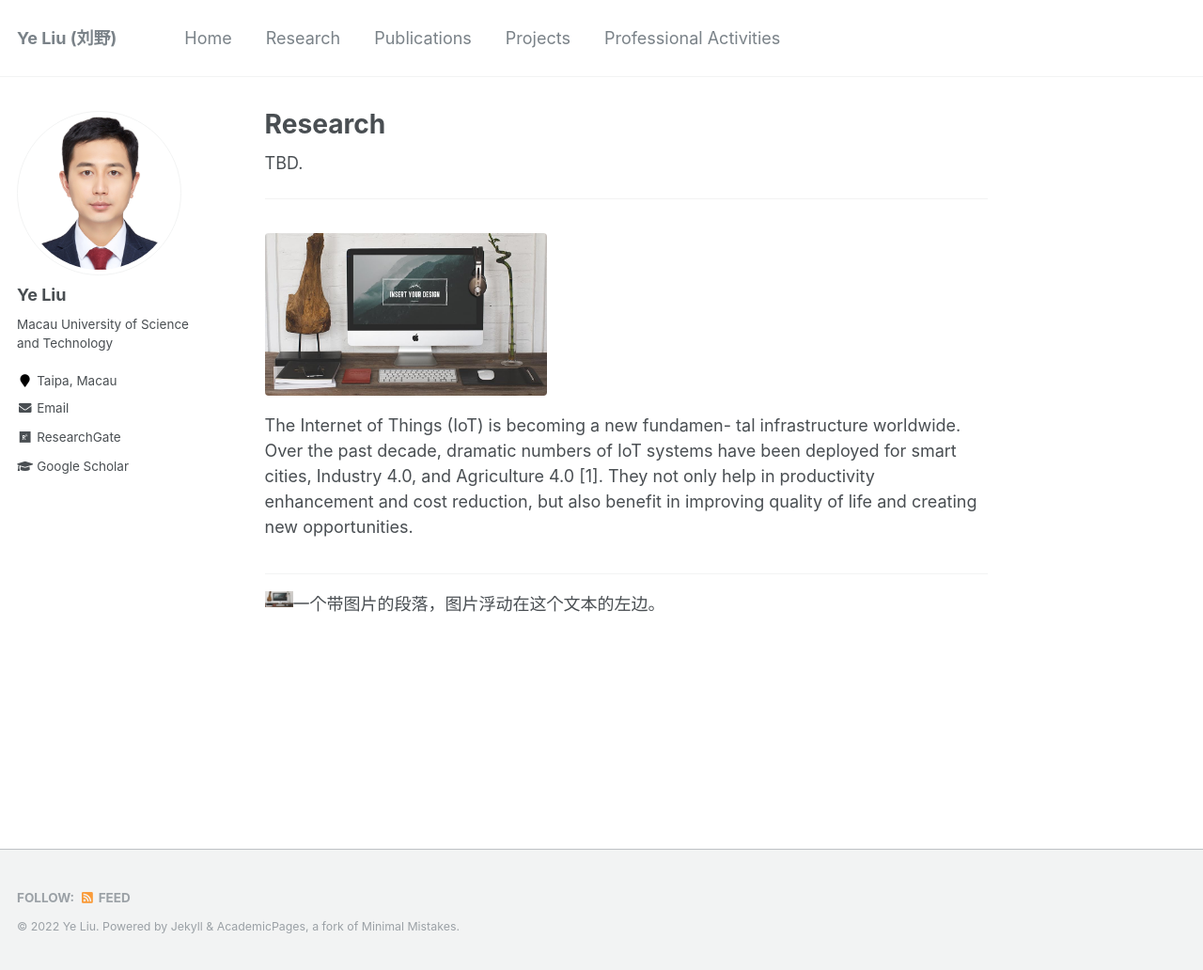
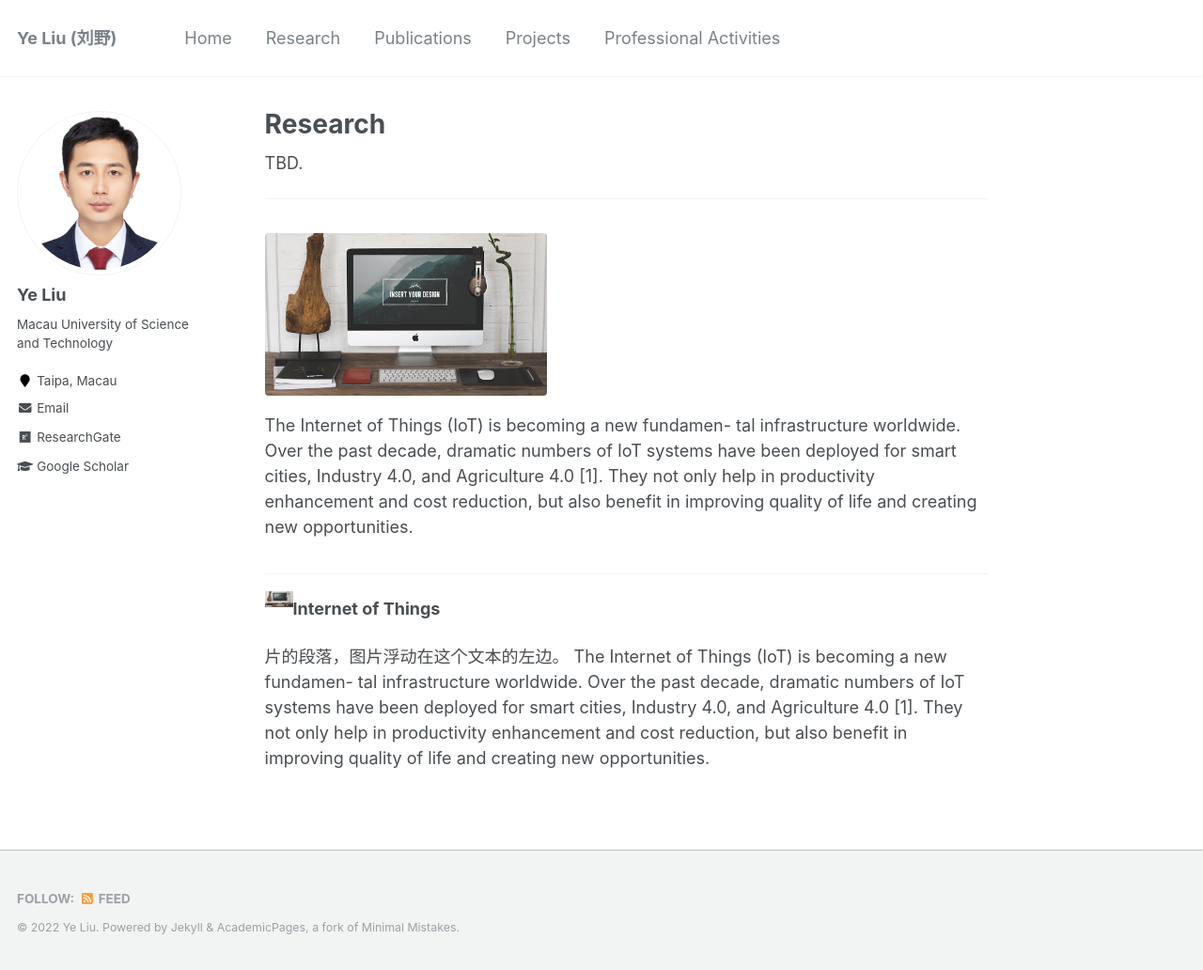
Before and after one commit to ChrisYe-Liu/chrisye-liu.github.io, a Jekyll site: the page built from _pages/research.md, in a window 1280 px wide and 1032 px high. Shown: the whole window at 94% size. Built offline with Jekyll 4.4.1, drawn with Linux system fonts in a browser that asks for light colours.

Commit message:
Update research.md

```diff
--- a/_pages/research.md
+++ b/_pages/research.md
@@ -12,11 +12,15 @@
 <figure>
    <img src= "/images/foo-bar-identity.jpg"
    style="float:left; width:300px;height:250 px"
-  alt="this is a placeholder image">
-  The Internet of Things (IoT) is becoming a new fundamen- tal infrastructure worldwide. Over the past decade, dramatic numbers of IoT systems have been deployed for smart cities, Industry 4.0, and Agriculture 4.0 [1]. They not only help in productivity enhancement and cost reduction, but also benefit in improving quality of life and creating new opportunities.
+  alt="this is a placeholder image"> The Internet of Things (IoT) is becoming a new fundamen- tal infrastructure worldwide. Over the past decade, dramatic numbers of IoT systems have been deployed for smart cities, Industry 4.0, and Agriculture 4.0 [1]. They not only help in productivity enhancement and cost reduction, but also benefit in improving quality of life and creating new opportunities.
 </figure>
 
 ------
 <p>
-<img src="/images/foo-bar-identity.jpg" alt="" style="float:left" width="30" height="25"> 一个带图片的段落，图片浮动在这个文本的左边。
+<img src="/images/foo-bar-identity.jpg" alt="" style="float:left" width="30" height="100">
 </p>
+
+**Internet of Things**
+
+片的段落，图片浮动在这个文本的左边。
+The Internet of Things (IoT) is becoming a new fundamen- tal infrastructure worldwide. Over the past decade, dramatic numbers of IoT systems have been deployed for smart cities, Industry 4.0, and Agriculture 4.0 [1]. They not only help in productivity enhancement and cost reduction, but also benefit in improving quality of life and creating new opportunities.
```
